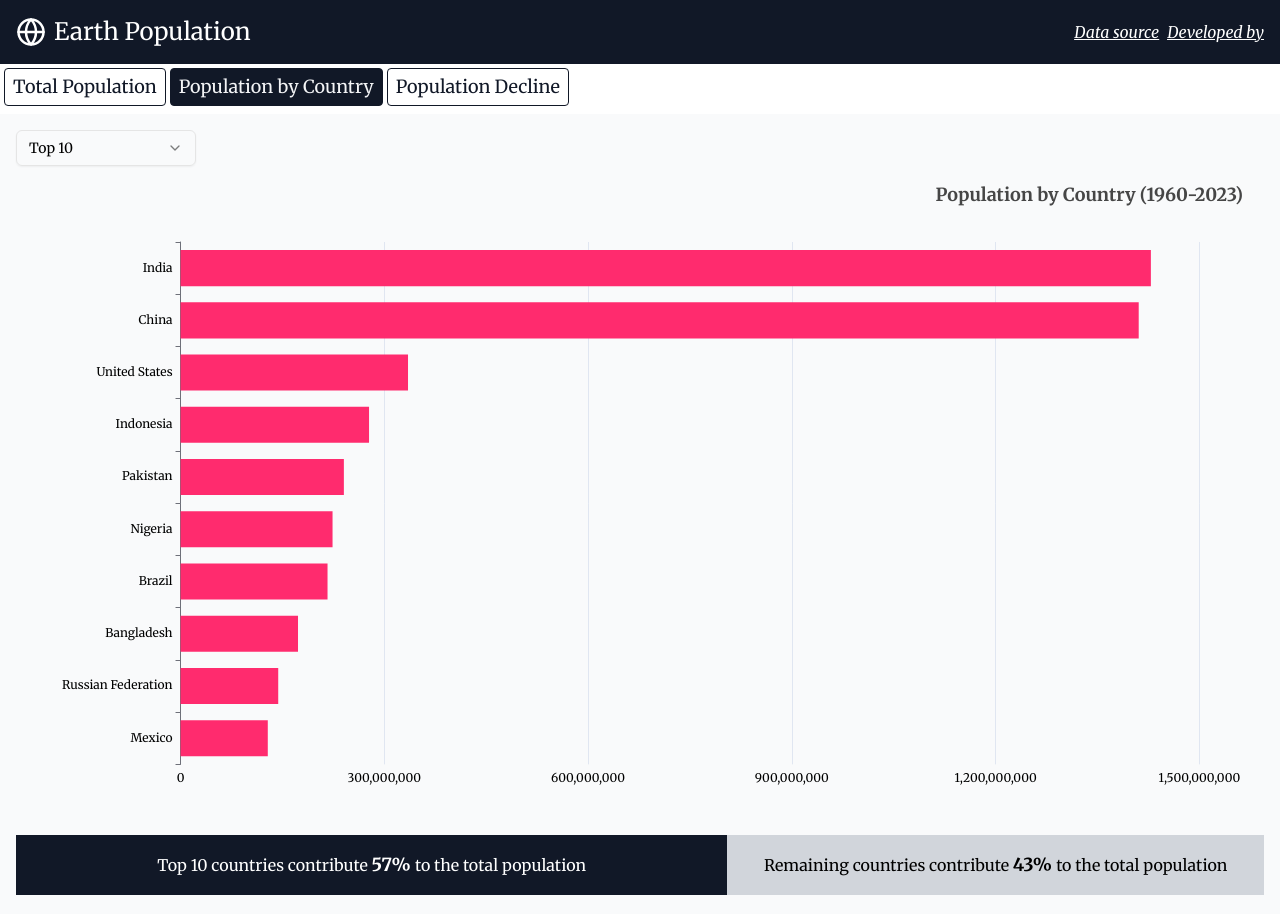
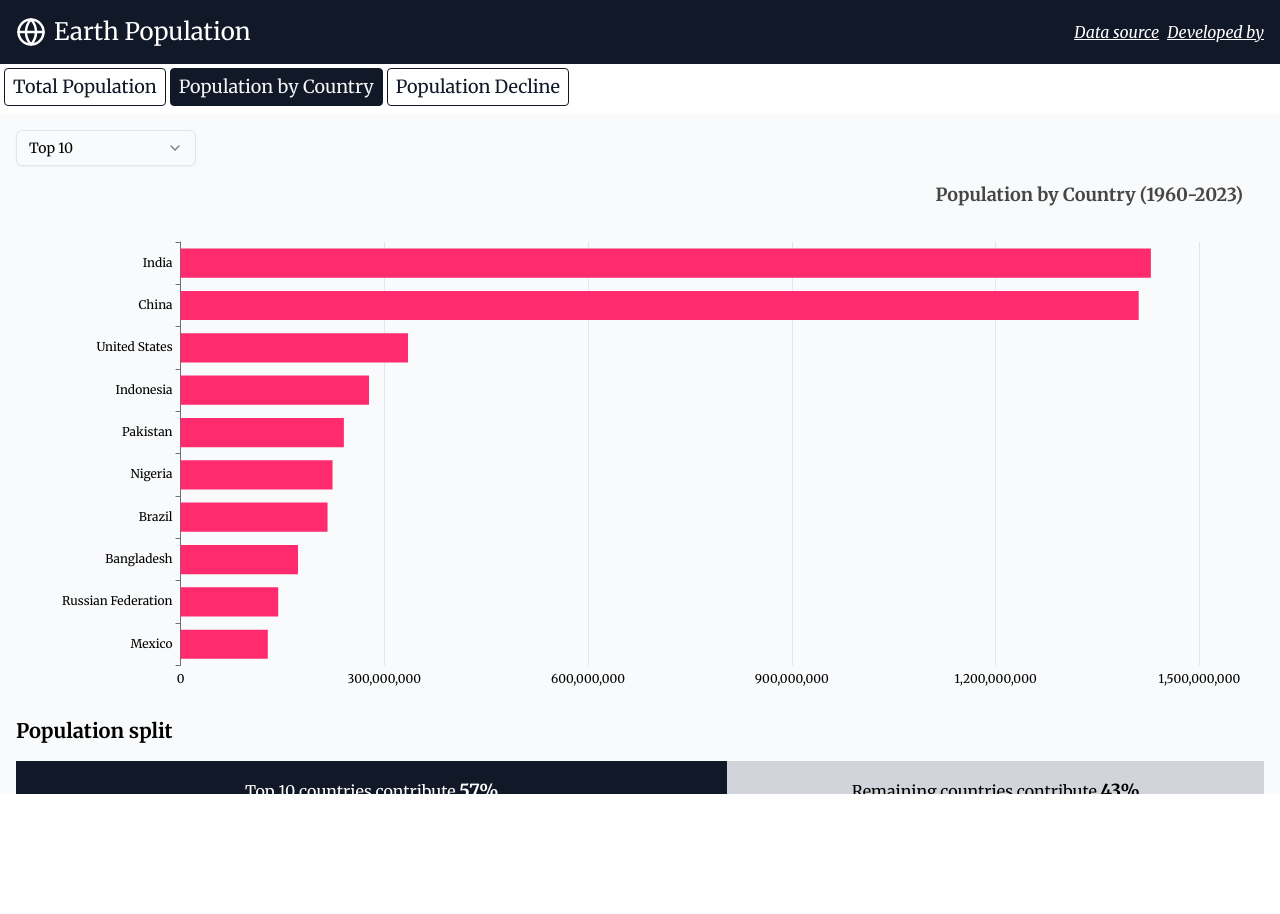
Before and after one commit to itsparasbisht/earth-population, a React (Vite) app: page / in a window 1280 px wide. Both pictures are taken after a click on the element "Population by Country". After the commit the page ends 800 px from the top, so only its background shows below. Built offline with nearby package versions, Linux system fonts and the light colour scheme.

Commit message:
style changes

```diff
--- a/src/App.tsx
+++ b/src/App.tsx
@@ -47,7 +47,7 @@ function App() {
   }, []);
 
   return (
-    <div className="w-screen h-screen min-w-[800px]">
+    <div className="w-screen h-screen min-w-[800px] min-h-[600px]">
       <nav className="bg-gray-900 flex justify-between items-center p-4 text-white">
         <div className="flex items-center">
           <Globe size={30} />
@@ -62,7 +62,7 @@ function App() {
           </a>
         </div>
       </nav>
-      <main className="w-full h-full">
+      <main className="w-full h-[85%]">
         <section className="flex p-1 gap-1 sticky top-0 bg-white z-10">
           {sidebarOptions.map((item) => (
             <p
--- a/src/plots/TopPopulationCountries.tsx
+++ b/src/plots/TopPopulationCountries.tsx
@@ -51,6 +51,7 @@ export default function TopPopulationCountries({
         id="countries-population"
         className="w-full h-[85%] max-h-[800px] p-4"
       ></div>
+      <h2 className="text-xl font-semibold">Population split</h2>
       {analysedData.populationOfTop10 > 0 && (
         <div className="w-full h-[60px] flex my-4">
           <div
@@ -59,9 +60,8 @@ export default function TopPopulationCountries({
           >
             Top 10 countries contribute&nbsp;
             <b className="text-lg">
-              {analysedData.populationOfTop10InPercentage}%&nbsp;
+              {analysedData.populationOfTop10InPercentage}%
             </b>
-            to the total population
           </div>
           <div
             className="bg-gray-300 h-full flex justify-center items-center text-md"
@@ -71,9 +71,8 @@ export default function TopPopulationCountries({
           >
             Remaining countries contribute&nbsp;
             <b className="text-lg">
-              {100 - analysedData.populationOfTop10InPercentage}%&nbsp;
+              {100 - analysedData.populationOfTop10InPercentage}%
             </b>
-            to the total population
           </div>
         </div>
       )}
```
